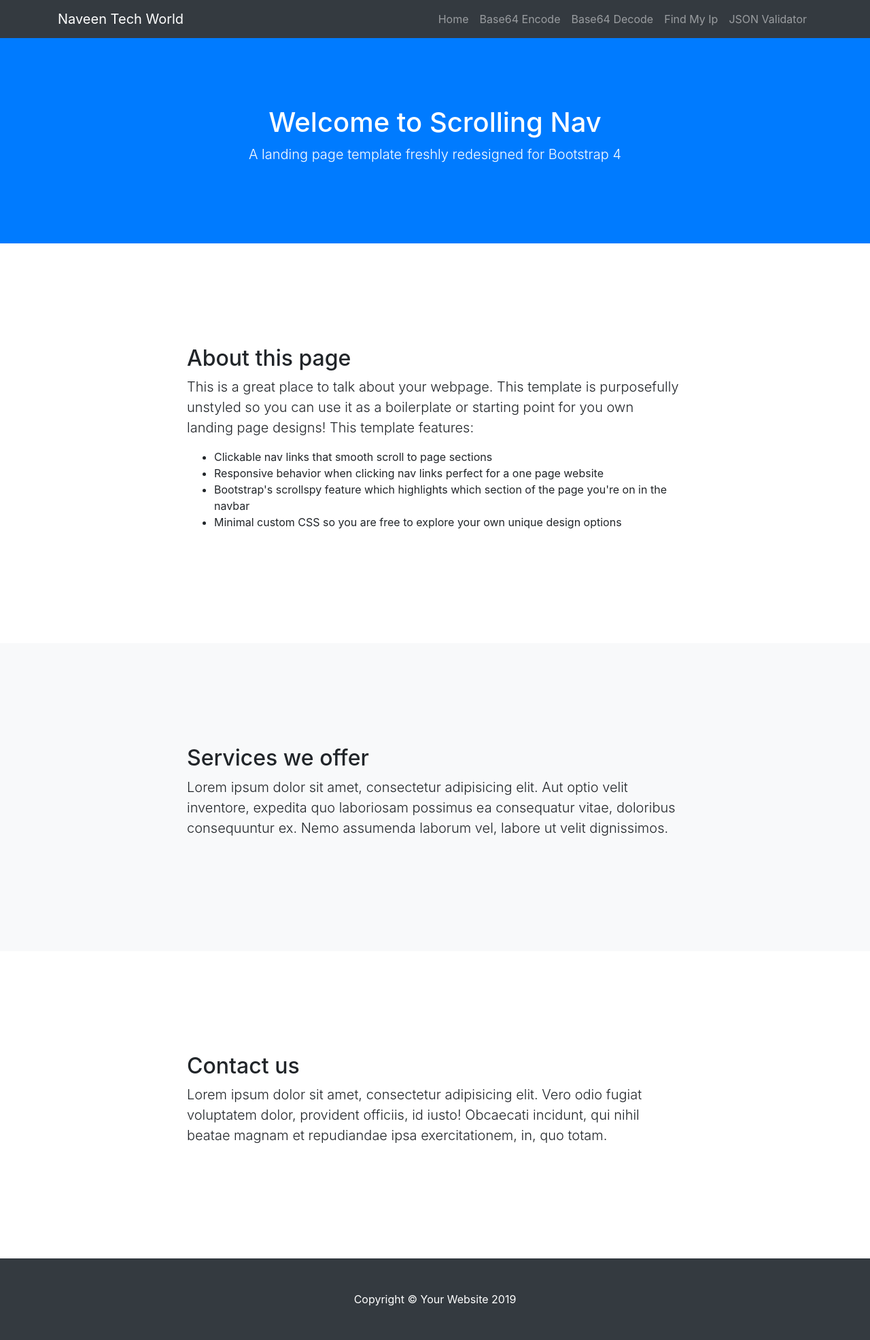
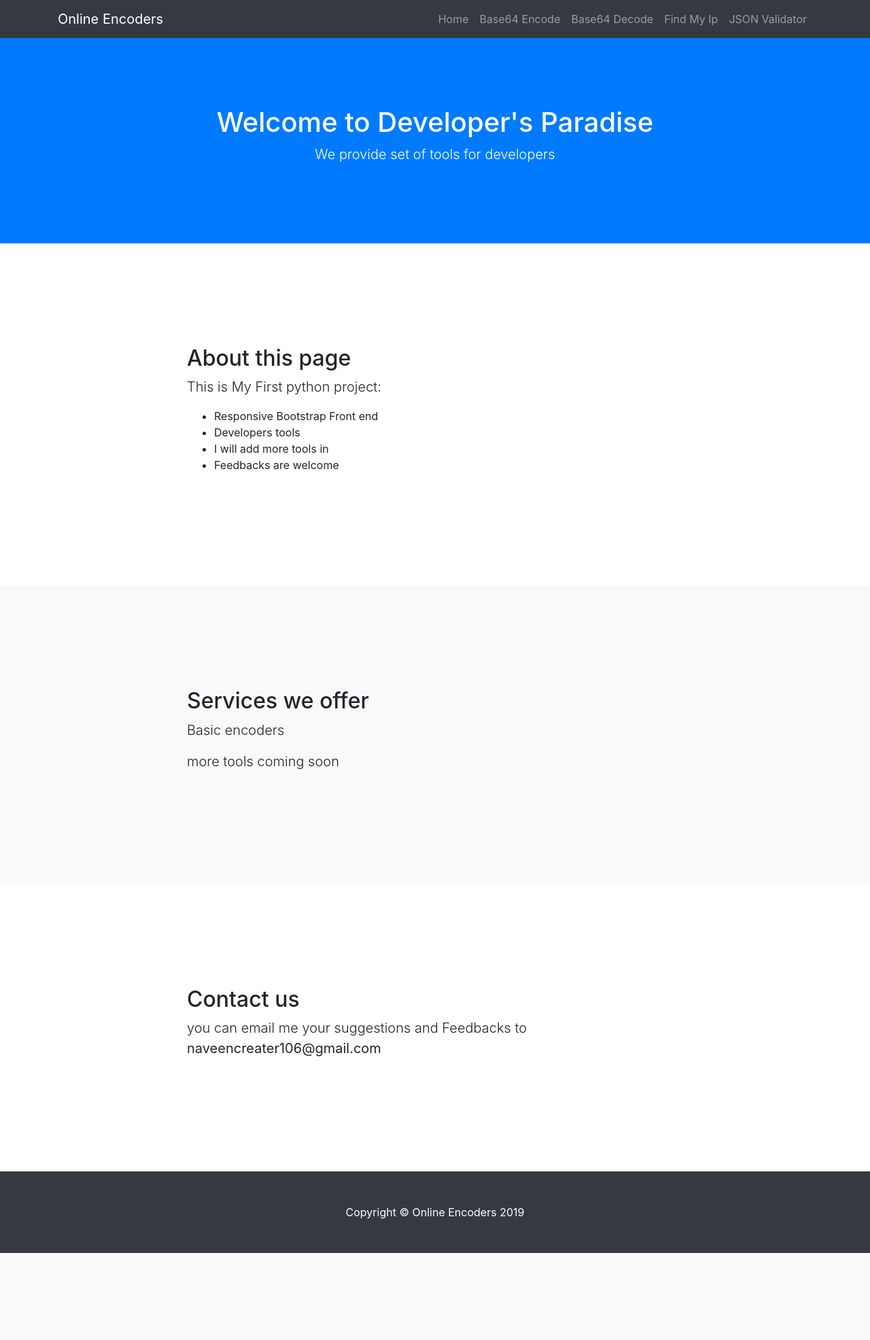
Before and after one commit to Mypclover/Python-WebApplication, a Flask app: page / in a window 1280 px wide. Shown: the whole page at 68% size. After the commit the page ends 1843 px from the top, so only its background shows below. Run offline with Flask 2, Linux system fonts and the light colour scheme; some libraries are stand-ins or nearby versions.

Commit message:
front end change

```diff
--- a/templates/home.html
+++ b/templates/home.html
@@ -2,8 +2,8 @@
 {% block content %}
 <header class="bg-primary text-white">
         <div class="container text-center">
-          <h1>Welcome to Scrolling Nav</h1>
-          <p class="lead">A landing page template freshly redesigned for Bootstrap 4</p>
+          <h1>Welcome to Developer's Paradise</h1>
+          <p class="lead">We provide set of tools for developers</p>
         </div>
       </header>
 
@@ -12,12 +12,12 @@
           <div class="row">
             <div class="col-lg-8 mx-auto">
               <h2>About this page</h2>
-              <p class="lead">This is a great place to talk about your webpage. This template is purposefully unstyled so you can use it as a boilerplate or starting point for you own landing page designs! This template features:</p>
+              <p class="lead">This is My First python project:</p>
               <ul>
-                <li>Clickable nav links that smooth scroll to page sections</li>
-                <li>Responsive behavior when clicking nav links perfect for a one page website</li>
-                <li>Bootstrap's scrollspy feature which highlights which section of the page you're on in the navbar</li>
-                <li>Minimal custom CSS so you are free to explore your own unique design options</li>
+                <li>Responsive Bootstrap Front end</li>
+                <li>Developers tools </li>
+                <li>I will add more tools in </li>
+                <li>Feedbacks are welcome</li>
               </ul>
             </div>
           </div>
@@ -29,7 +29,8 @@
           <div class="row">
             <div class="col-lg-8 mx-auto">
               <h2>Services we offer</h2>
-              <p class="lead">Lorem ipsum dolor sit amet, consectetur adipisicing elit. Aut optio velit inventore, expedita quo laboriosam possimus ea consequatur vitae, doloribus consequuntur ex. Nemo assumenda laborum vel, labore ut velit dignissimos.</p>
+              <p class="lead">Basic encoders</p>
+              <p class="lead">more tools coming soon</p>
             </div>
           </div>
         </div>
@@ -40,7 +41,7 @@
           <div class="row">
             <div class="col-lg-8 mx-auto">
               <h2>Contact us</h2>
-              <p class="lead">Lorem ipsum dolor sit amet, consectetur adipisicing elit. Vero odio fugiat voluptatem dolor, provident officiis, id iusto! Obcaecati incidunt, qui nihil beatae magnam et repudiandae ipsa exercitationem, in, quo totam.</p>
+              <p class="lead">you can email me your suggestions and Feedbacks to <strong>naveencreater106@gmail.com</strong></p>
             </div>
           </div>
         </div>
--- a/templates/index.html
+++ b/templates/index.html
@@ -8,7 +8,7 @@
   <meta name="description" content="">
   <meta name="author" content="">
 
-  <title>Naveen Tech World - </title>
+  <title>Online Encoders - Developed by Naveen</title>
 
   <!-- Bootstrap core CSS -->
   <link rel="stylesheet" href="{{ url_for('static',     filename='vendor/bootstrap/css/bootstrap.min.css') }}">
@@ -23,7 +23,7 @@
   <!-- Navigation -->
   <nav class="navbar navbar-expand-lg navbar-dark bg-dark fixed-top" id="mainNav">
     <div class="container">
-      <a class="navbar-brand js-scroll-trigger" href="http://localhost:5000/">Naveen Tech World</a>
+      <a class="navbar-brand js-scroll-trigger" href="http://localhost:5000/">Online Encoders</a>
       <button class="navbar-toggler" type="button" data-toggle="collapse" data-target="#navbarResponsive"
         aria-controls="navbarResponsive" aria-expanded="false" aria-label="Toggle navigation">
         <span class="navbar-toggler-icon"></span>
@@ -59,7 +59,7 @@
   <!-- Footer -->
   <footer class="py-5 bg-dark">
     <div class="container">
-      <p class="m-0 text-center text-white">Copyright &copy; Your Website 2019</p>
+      <p class="m-0 text-center text-white">Copyright &copy; Online Encoders 2019</p>
     </div>
     <!-- /.container -->
   </footer>
--- a/templates/shared/footer.html
+++ b/templates/shared/footer.html
@@ -1,7 +1,7 @@
 <!-- Footer -->
 <footer class="py-5 bg-dark">
         <div class="container">
-          <p class="m-0 text-center text-white">Copyright &copy; Naveen Tech World 2019</p>
+          <p class="m-0 text-center text-white">Copyright &copy; Online Encoders 2019</p>
         </div>
 <!-- /.container -->
 </footer>
--- a/templates/shared/nav.html
+++ b/templates/shared/nav.html
@@ -1,7 +1,7 @@
 <!-- Navigation -->
 <nav class="navbar navbar-expand-lg navbar-dark bg-dark fixed-top" id="mainNav">
   <div class="container">
-    <a class="navbar-brand js-scroll-trigger" href="http://localhost:5000/landing">Naveen Tech World</a>
+    <a class="navbar-brand js-scroll-trigger" href="http://localhost:5000/landing">Online Encoders</a>
     <button class="navbar-toggler" type="button" data-toggle="collapse" data-target="#navbarResponsive"
       aria-controls="navbarResponsive" aria-expanded="false" aria-label="Toggle navigation">
       <span class="navbar-toggler-icon"></span>
```
